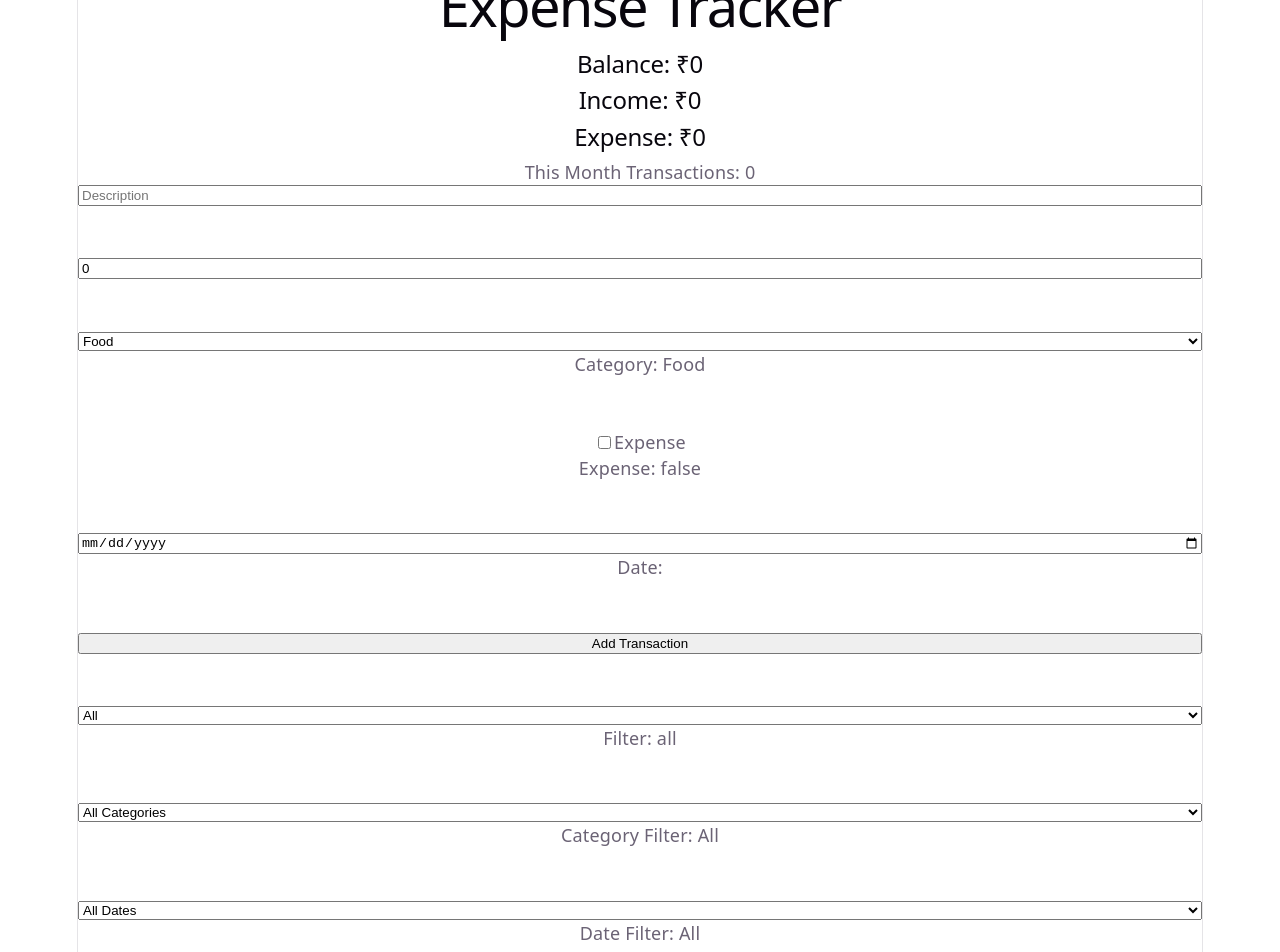
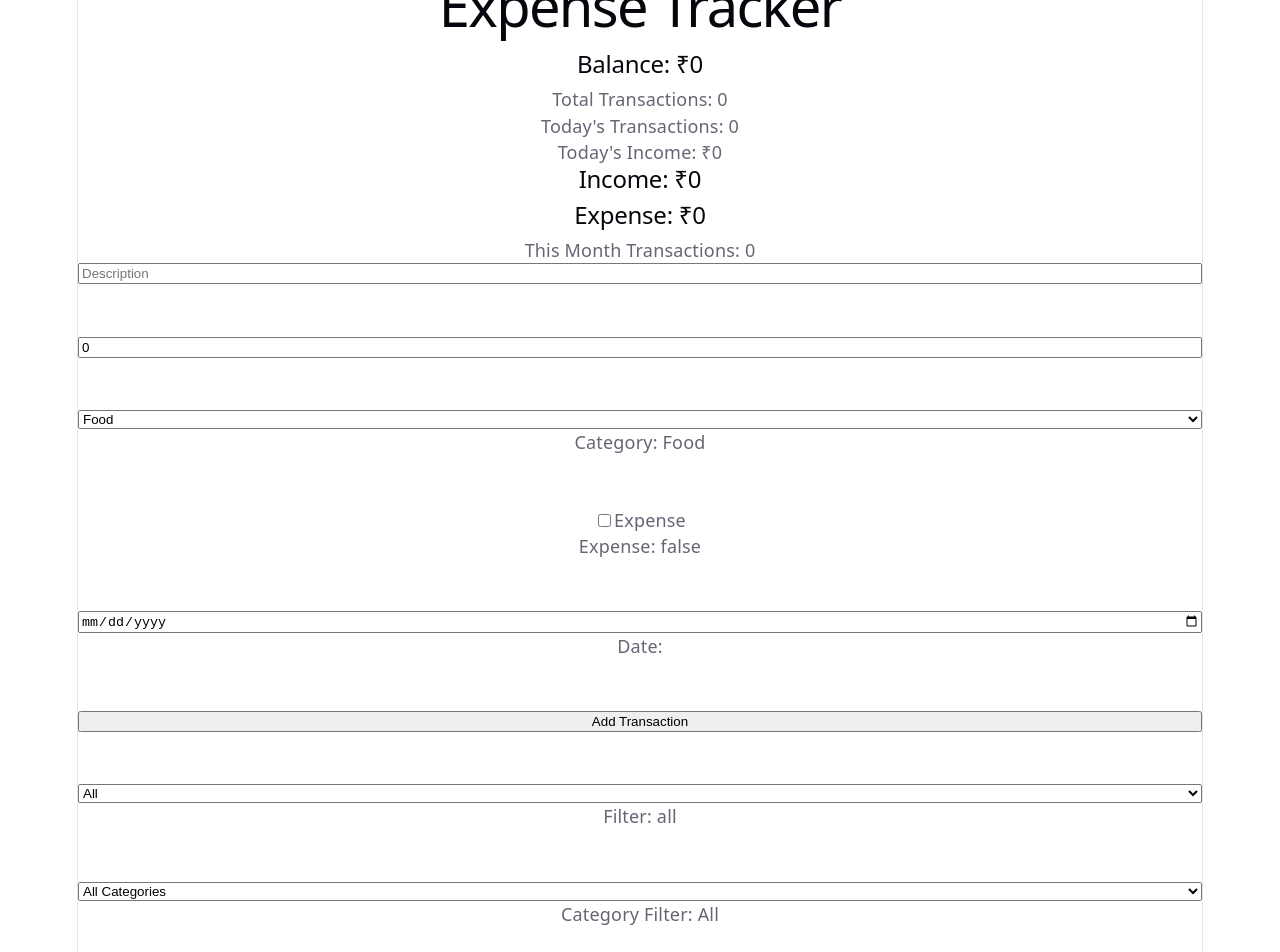
Before and after one commit to abhi12012/expense-tracker-react, a React (Vite) app in the folder expense-tracker-react/: page / in a window 1280 px wide. Shown: the part 40-992 px from the top of the page. Built offline with nearby package versions, Linux system fonts and the light colour scheme.

Commit message:
Add today transactions view

```diff
--- a/expense-tracker-react/src/App.jsx
+++ b/expense-tracker-react/src/App.jsx
@@ -58,6 +58,7 @@ function App() {
     setAmount(0);
     setIsExpense(false);
     setCategory(item.category);
+    setDate(item.date);
 
     return;
   }
@@ -92,10 +93,12 @@ function App() {
 
 
    function editTransaction(item) {
-  setDescription(item.description);
+ setDescription(item.description);
   setAmount(item.amount);
   setEditingId(item.id);
-}
+  setCategory(item.category);
+  setDate(item.date);
+   }
 
 
 
@@ -111,6 +114,25 @@ function App() {
 
 
 
+
+const todayTransactions = transactions.filter((item) => {
+  const transactionDate = new Date(item.date);
+  const today = new Date();
+
+  return transactionDate.toDateString() === today.toDateString();
+});
+
+
+
+
+const todayIncome = todayTransactions
+  .filter((item) => item.isExpense === false)
+  .reduce((total, item) => total + item.amount, 0);
+
+
+
+
+
 const today = new Date();
 
 const thisMonthTransactions = transactions.filter((item) => {
@@ -121,6 +143,9 @@ const thisMonthTransactions = transactions.filter((item) => {
     transactionDate.getFullYear() === today.getFullYear()
   );
 });
+
+
+
 
 
 
@@ -205,6 +230,9 @@ const searchedTransactions = dateFilteredTransactions.filter((item) =>
       <h1>Expense Tracker</h1>
 
       <h2>Balance: ₹{balance}</h2>
+      <p>Total Transactions: {transactions.length}</p>
+      <p>Today's Transactions: {todayTransactions.length}</p>
+      <p>Today's Income: ₹{todayIncome}</p>
 
 
       <h2>Income: ₹{income}</h2>
@@ -338,7 +366,7 @@ const searchedTransactions = dateFilteredTransactions.filter((item) =>
   <option value="This Month">This Month</option>
 </select>
 
-<p>Date Filter: {dateFilter}</p>
+<p>Date Filter Value: {dateFilter}</p>
 
 <br /><br />
 
```
